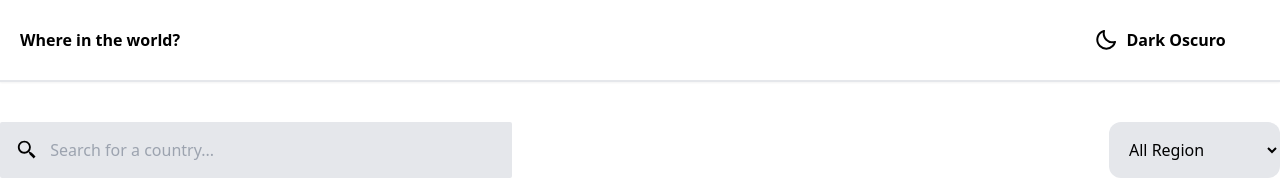
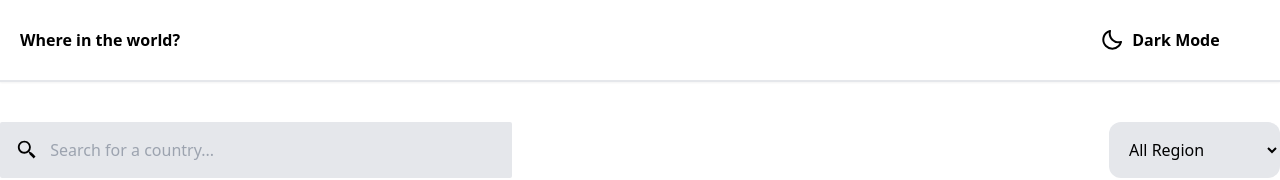
Before and after one commit to GonzaloArray/rest-countries-challengue, a React (Vite) app: page / in a window 1280 px wide. Shown: the top 180 px of the page. Built offline with nearby package versions, Linux system fonts and the light colour scheme.

Commit message:
change: title button dark mode

```diff
--- a/src/components/Header.tsx
+++ b/src/components/Header.tsx
@@ -14,7 +14,7 @@ export const Header = () => {
         <h2 className="font-bold">Where in the world?</h2>
         <button onClick={toggleDarkMode} className="font-bold flex gap-2 p-3 rounded-xl hover:bg-slate-200 transition-all w-[200px] justify-center">
           <Moon />
-          <span>Dark {darkMode ? "Claro" : "Oscuro"}</span>
+          <span>{darkMode ? "Ligth" : "Dark"} Mode</span>
         </button>
       </div>
     </header>
```
